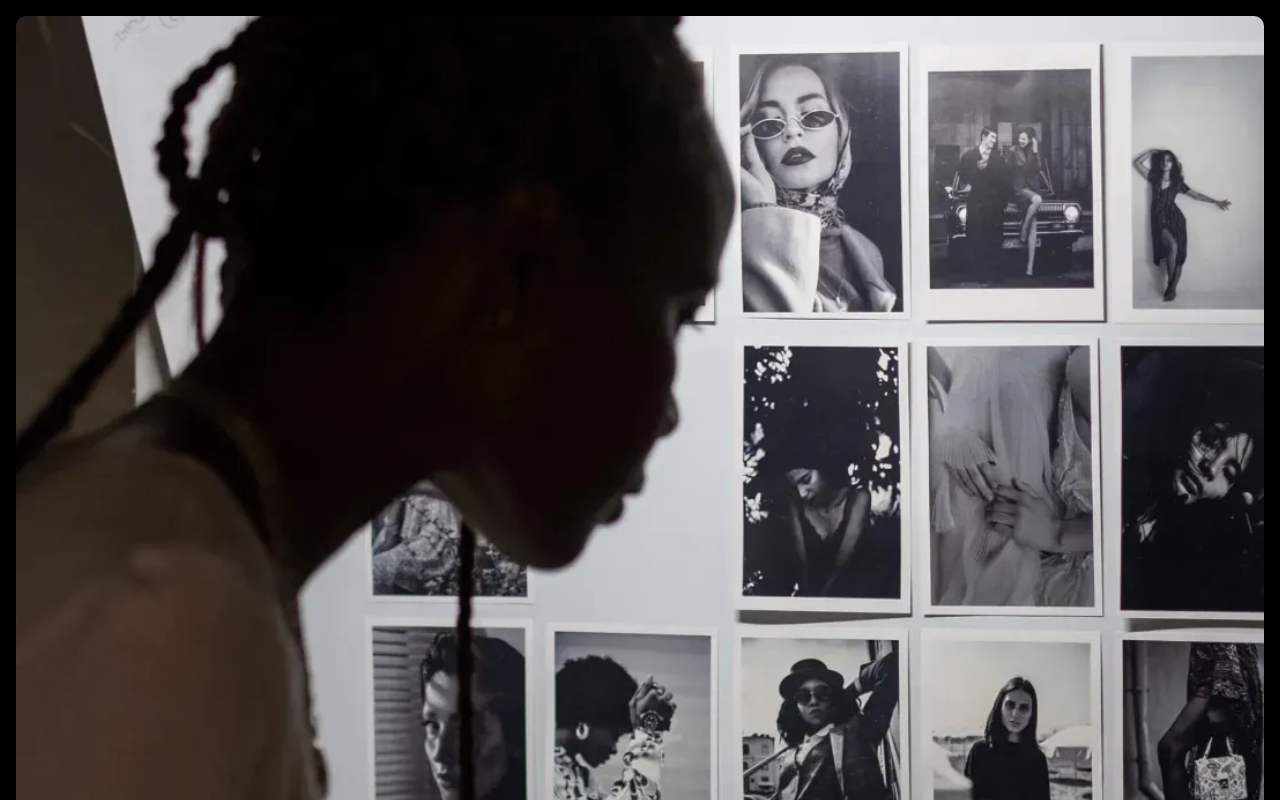
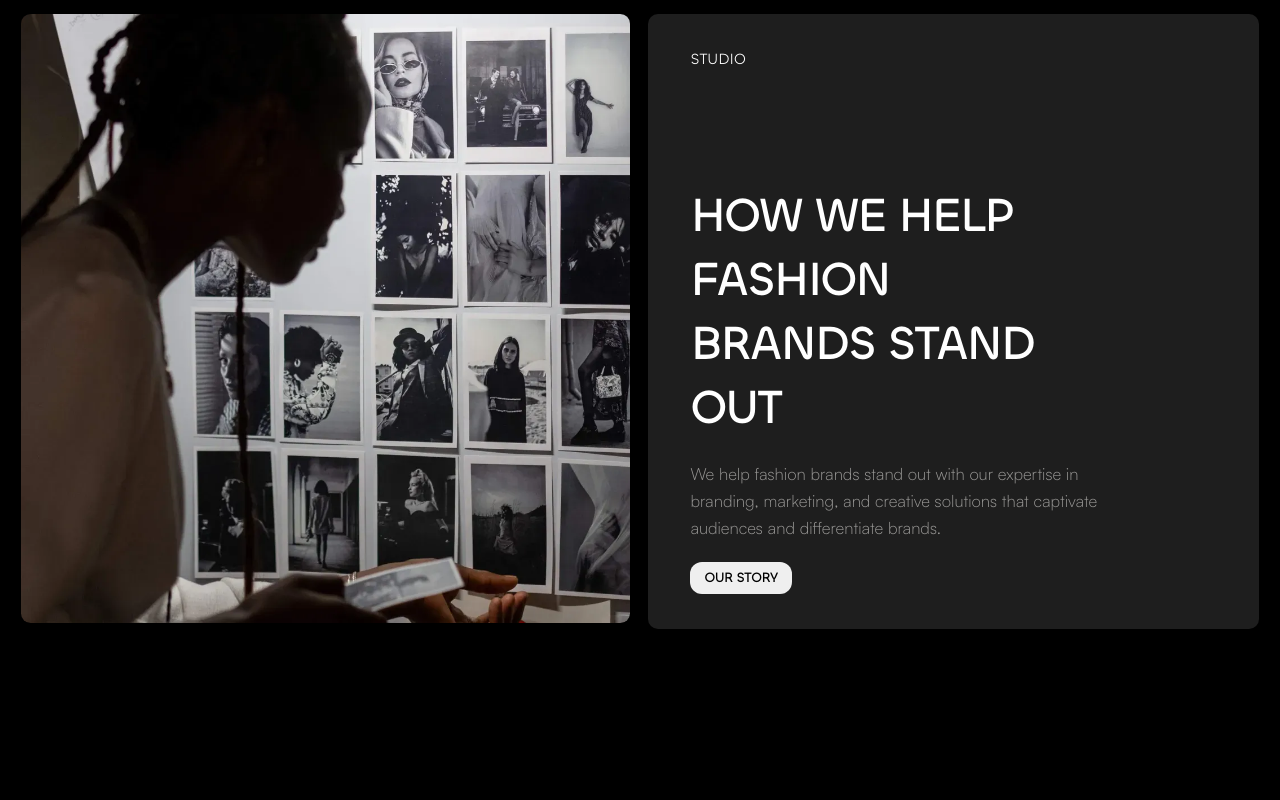
Before and after one commit to Rwtchinu007/Day-003, a plain HTML site: page index.html in a window 1280 px wide. Shown: the top 800 px of the page. Drawn offline with Linux system fonts and the light colour scheme.

Commit message:
mobile,pc and 4k screen

```diff
--- a/index.html
+++ b/index.html
@@ -3,8 +3,9 @@
 <head>
     <meta charset="UTF-8">
     <meta name="viewport" content="width=device-width, initial-scale=1.0">
-    <title>Day-23</title>
+    <title>Studio</title>
     <link rel="stylesheet" href="style.css">
+    <link rel="shortcut icon" href="./63cffc5dc3e1b19ce24d728d_favicon.png" type="image/x-icon">
 </head>
 <body>
     <main>
--- a/style.scss
+++ b/style.scss
@@ -11,67 +11,101 @@
   padding: 0;
   box-sizing: border-box;
   font-family: chill;
+  // outline: 1px solid red;
 }
 body,
 html {
   height: 100%;
   width: 100%;
   background-color: black;
-  font-family: system-ui, -apple-system, BlinkMacSystemFont, "Segoe UI", Roboto,
-    Oxygen, Ubuntu, Cantarell, "Open Sans", "Helvetica Neue", sans-serif;
-  color: rgb(225, 223, 208);
+  color: rgb(255, 255, 255);
+  font-size: clamp(14px, 1vw, 18px);
 }
 @mixin flex-column($gap: 0) {
   display: flex;
   flex-direction: column;
   gap: $gap;
 }
+section{
+  max-width: 2000px;
+}
 main {
-  height: 100%;
   width: 100%;
   @include flex-column(0rem);
+  align-items: center;
   section {
     width: 100%;
-    @include flex-column(1rem);
-    padding: 1rem;
+    @include flex-column(0.5rem);
+    padding: 1.2rem;
     .top {
       width: 100%;
       img {
         width: 100%;
-        border-radius: 10px;
+        border-radius: 0.7rem;
       }
     }
     .bottom {
       background-color: rgb(30, 30, 30);
       padding: 1rem;
       border-radius: 10px;
-      @include flex-column(2rem);
+      @include flex-column(3rem);
 
       .text {
         @include flex-column(1.2rem);
 
-
         h1 {
-          font-weight: 400;
+          font-weight: 600;
           text-transform: uppercase;
           font-size: 2.5rem;
         }
-        p{
+        p {
           color: white;
-          font-size: 1.2rem;
+          font-size: 1.1rem;
           line-height: 1.9rem;
-          font-family: system-ui, -apple-system, BlinkMacSystemFont, 'Segoe UI', Roboto, Oxygen, Ubuntu, Cantarell, 'Open Sans', 'Helvetica Neue', sans-serif;
+          font-family: satoshi;
           color: rgb(154, 153, 151);
-          font-weight: 600;
+          font-weight: 500;
           width: 85%;
         }
         button {
           width: fit-content;
           border: none;
           padding: 0.5rem 1rem;
-          border-radius: 10px;
+          border-radius: 12px;
+          font-weight: 700;
         }
       }
     }
   }
 }
+@media (min-width: 900px) {
+  main {
+    section {
+      flex-direction: row;
+      gap: 1.3rem;
+      padding: 1rem 1.5rem;
+      .top,
+      .bottom {
+        width: 50%;
+      }
+      .bottom {
+        justify-content: space-between;
+        padding: 2.5rem 3rem;
+        font-size: 1.1rem;
+
+        .text {
+          gap: 1.5rem;
+          h1 {
+            font-size: 3.25rem;
+            width: 75%;
+          }
+          p {
+            font-size: 1.2rem;
+            width: 80%;
+            font-weight: 400;
+          }
+        }
+      }
+    }
+  }
+}
```
Also changed, not shown: 63cffc5dc3e1b19ce24d728d_favicon.png (added), style.css, 1 other file.
